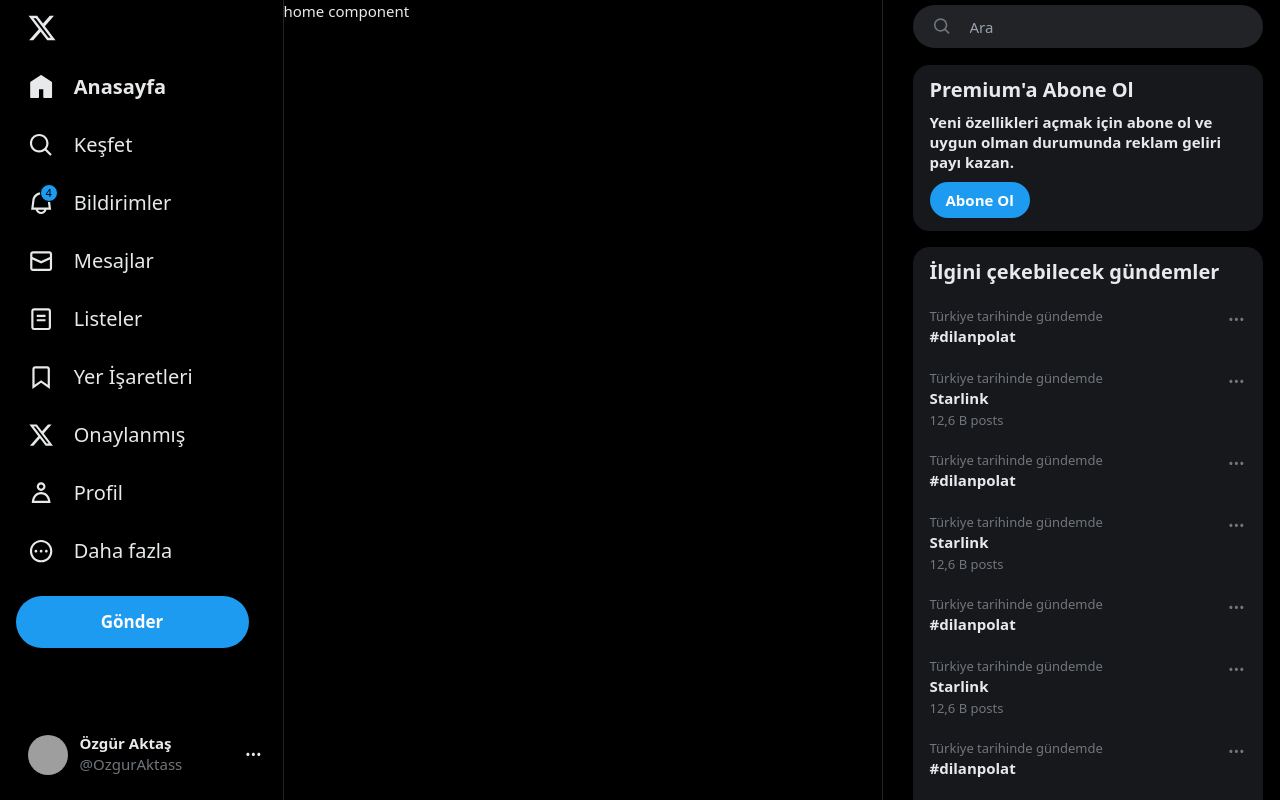
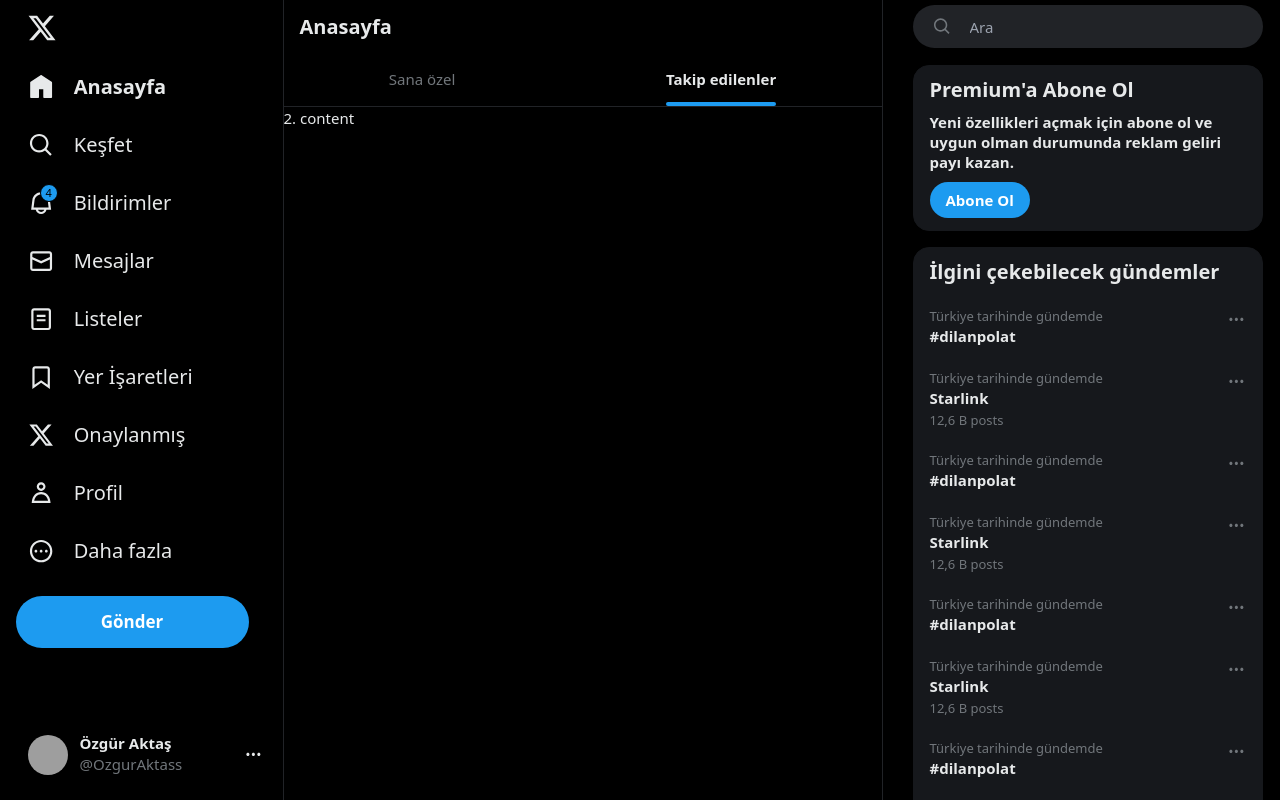
Before and after one commit to ozguraktas5/twitter-clone-project, a React (Vite) app: page / in a window 1280 px wide. Shown: the top 800 px of the page. Built offline with nearby package versions, Linux system fonts and the light colour scheme; grey boxes are pictures that could not be loaded.

Commit message:
11.11.2023

```diff
--- a/src/components/tab/index.jsx
+++ b/src/components/tab/index.jsx
@@ -4,6 +4,8 @@
 import StickyHeader from "../sticky-header";
 import { TabContext } from "./context";
 import PropTypes from "prop-types";
+import Items from "./items";
+import Item from "./item";
 
 export default function Tab({children, activeTab}) {
     const [active, setActive] = useState(activeTab)
--- /dev/null
+++ b/src/components/tab/item.jsx
@@ -0,0 +1,38 @@
+import classNames from "classnames";
+import { useTab } from "./context";
+import PropTypes from "prop-types";
+
+export default function Item({ children, id }) {
+  const { active, setActive } = useTab();
+
+  return (
+    <button
+      type="button"
+      onClick={() => {
+        setActive(id);
+      }}
+      className="flex-auto text-center hover:bg-[color:var(--background-secondary)] transition colors"
+    >
+      <div
+        className={classNames(
+          "h-[3.313rem] relative inline-flex items-center",
+          {
+            "font-bold": active === id,
+            "text-[color:var(--color-base-secondary)] font-medium":
+              active !== id,
+          }
+        )}
+      >
+        {children}
+        {active === id && (<div className="h-[4px] absolute bottom-0 left-0 w-full rounded-full bg-[color:var(--color-primary)]"/>
+
+        )}
+      </div>
+    </button>
+  );
+}
+
+Item.propTypes = {
+    children: PropTypes.oneOfType([PropTypes.string, PropTypes.node]),
+    id: PropTypes.string
+}
--- /dev/null
+++ b/src/components/tab/items.jsx
@@ -0,0 +1,7 @@
+export default function Items({children}){
+    return (
+        <div className="flex">
+            {children}
+        </div>
+    )
+}
--- a/src/layouts/main/index.jsx
+++ b/src/layouts/main/index.jsx
@@ -15,6 +15,7 @@
 
   useEffect(() => {
     document.documentElement.style.setProperty('--background-primary', appearance.backgroundColor.primary)
+    document.documentElement.style.setProperty('--background-primary-alpha', appearance.backgroundColor.primaryAlpha)
     document.documentElement.style.setProperty('--background-secondary', appearance.backgroundColor.secondary)
     document.documentElement.style.setProperty('--background-third', appearance.backgroundColor.third)
     document.documentElement.style.setProperty('--background-modal', appearance.backgroundColor.modal)
--- /dev/null
+++ b/src/mock/posts.js
@@ -0,0 +1,22 @@
+export const posts = [
+  {
+    id: "1708704613141270652",
+    content: `Less than a week since OpenAI started rolling out ChatGPT vision.
+And people have been busy executing god-like tasks.
+35 truly mind-boggling examples:
+(29th is my favorite)`,
+    account: {
+      avatar:
+        "https://pbs.twimg.com/profile_images/1696215555148046336/xCMn27ZY_400x400.jpg",
+      username: "sairahul1",
+      fullName: "Sai Rahul",
+      verified: true,
+    },
+    stats: {
+      comments: 25,
+      repost: 12,
+      like: 99,
+      view: 2341,
+    },
+  },
+];
--- a/src/modals/appearance/index.jsx
+++ b/src/modals/appearance/index.jsx
@@ -164,6 +164,7 @@
                   setBackgroundColor({
                     name: "light",
                     primary: "#fff",
+                    primaryAlpha: "#ffffffa6",
                     secondary: "#f7f9f9",
                     third: "#eff3f4",
                     modal: "#00000066",
@@ -215,6 +216,7 @@
                   setBackgroundColor({
                     name: "dark",
                     primary: "#15202b",
+                    primaryAlpha: '#15202ba6',
                     secondary: "#1e2732",
                     third: "#263340",
                     modal: "#5b708366",
@@ -266,6 +268,7 @@
                   setBackgroundColor({
                     name: "darker",
                     primary: "#000",
+                    primaryAlpha: '#000000a6',
                     secondary: "#16181c",
                     third: "#212327",
                     modal: "#5b708366",
--- a/src/pages/home/index.jsx
+++ b/src/pages/home/index.jsx
@@ -1,11 +1,20 @@
-import MainLayout from "~/layouts/main";
+import StickyHeader from "~/components/sticky-header";
+import Tab from "~/components/tab";
+
 
 export default function Home() {
-    return (
-        <div>
-             home component
-        </div>
-
-
-    )
+  return (
+    <>
+      <Tab activeTab="followings">
+        <StickyHeader title="Anasayfa">
+          <Tab.Items>
+            <Tab.Item id="for-you">Sana özel</Tab.Item>
+            <Tab.Item id="followings">Takip edilenler</Tab.Item>
+          </Tab.Items>
+        </StickyHeader>
+        <Tab.Content id="for-you">1. content</Tab.Content>
+        <Tab.Content id="followings">2. content</Tab.Content>
+      </Tab>
+    </>
+  );
 }
--- a/src/store/appearance/index.js
+++ b/src/store/appearance/index.js
@@ -6,6 +6,7 @@
 	backgroundColor: {
     name: 'darker',
     primary: '#000',
+    primaryAlpha: '#000000a6',
     secondary: '#16181c',
     third: '#212327',
     modal: "#5b708366",
```
